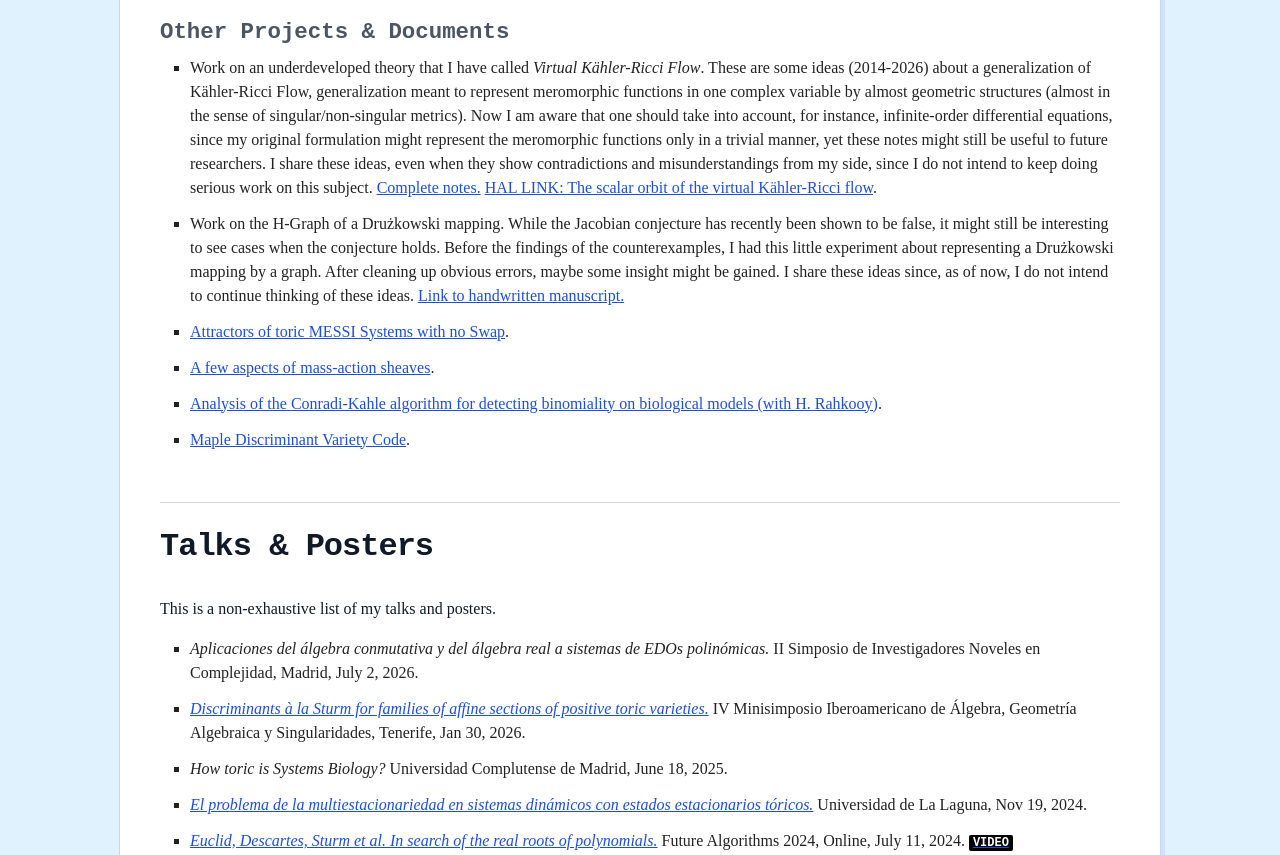
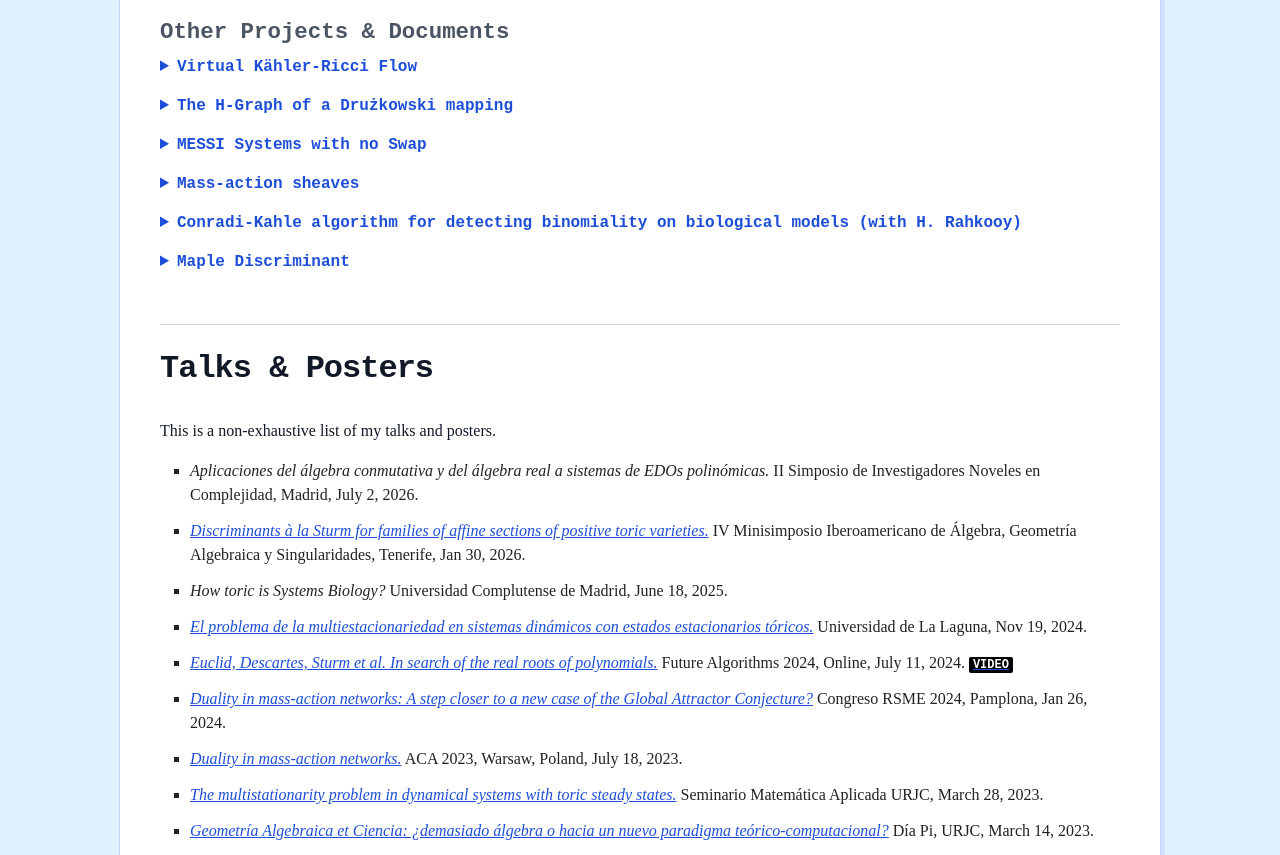
Before and after one commit to alexandru-iosif/alexandru-iosif.github.io, a plain HTML site: page index.html in a window 1280 px wide. Shown: the part 1667-2522 px from the top of the page. Drawn offline with Linux system fonts and the light colour scheme.

Commit message:
small change

```diff
--- a/index.html
+++ b/index.html
@@ -298,8 +298,10 @@ K&auml;hlerK&auml;hler				<i>Efficiently and Effectively Recognizing Toricity of
         </ul>
 
         <h2>Other Projects & Documents</h2>
-        <ul>
-            <li>Work on an underdeveloped theory that I have
+
+	<details class="teaching-details">
+	  <summary>Virtual K&auml;hler-Ricci Flow</summary>
+          Work on an underdeveloped theory that I have
 	  called <i>Virtual K&auml;hler-Ricci
 	    Flow</i>. These are some ideas
 	  (2014-2026) about a generalization of
@@ -327,9 +329,13 @@ K&auml;hlerK&auml;hler				<i>Efficiently and Effectively Recognizing Toricity of
 	    notes.</a>  <a href="https://hal.science/hal-02453356/document"
 			   target="_blank" rel="noopener"> HAL
 	    LINK: The scalar orbit of the virtual
-		K&auml;hler-Ricci flow</a>.</li>
+	    K&auml;hler-Ricci flow</a>.
+	</details>
 
-	    <li> Work on the H-Graph of a Dru&zdot;kowski
+	<details class="teaching-details">
+	  <summary>The H-Graph of a Dru&zdot;kowski
+	    mapping</summary>
+	  	    Work on the H-Graph of a Dru&zdot;kowski
 	    mapping. While the Jacobian conjecture has recently been
 	    shown to be false, it might still be interesting to see
 	    cases when the conjecture holds. Before the findings of the
@@ -339,20 +345,42 @@ K&auml;hlerK&auml;hler				<i>Efficiently and Effectively Recognizing Toricity of
 	    gained. I share these ideas since, as of now, I do not
 	    intend to continue thinking of these ideas. <a href="Docs/Jacobian.pdf"
 	    target="_blank" rel="noopener"> Link to handwritten
-	    manuscript.
-				 </a></li>
+	    manuscript.</a>
+	</details>
+
+	<details class="teaching-details">
+	  <summary>MESSI Systems with no Swap</summary>
+	  <a href="https://hal.science/hal-03064378v1/document" target="_blank" rel="noopener">
+	    Attractors of toric MESSI Systems with no Swap</a>.
+	</details>
+
+
+	<details class="teaching-details">
+	  <summary>Mass-action sheaves</summary>
+	  <a href="https://hal.science/hal-02296867v1/document" target="_blank" rel="noopener">
+	    A few aspects of mass-action sheaves</a>.
+	</details>
+
+
+	<details class="teaching-details">
+	  <summary>Conradi-Kahle algorithm for detecting binomiality on biological models (with H. Rahkooy)</summary>
+	  <a href="https://arxiv.org/pdf/1912.06896.pdf" target="_blank" rel="noopener">
+	    Analysis of the Conradi-Kahle algorithm for detecting binomiality on biological models (with H. Rahkooy)</a>.
+	</details>
+
+
+	<details class="teaching-details">
+	  <summary>Maple Discriminant</summary>
+	  <a href="https://bitbucket.org/alexandru-iosif/maplesturmdiscriminants/src/master/"
+	     target="_blank" rel="noopener">Maple Discriminant Variety Code</a>.
+	</details>
 
 
 
-            <li><a href="https://hal.science/hal-03064378v1/document" target="_blank" rel="noopener">
-				Attractors of toric MESSI Systems with no Swap</a>.</li>
-            <li><a href="https://hal.science/hal-02296867v1/document" target="_blank" rel="noopener">
-				A few aspects of mass-action sheaves</a>.</li>
-            <li><a href="https://arxiv.org/pdf/1912.06896.pdf" target="_blank" rel="noopener">
-				Analysis of the Conradi-Kahle algorithm for detecting binomiality on biological models (with H. Rahkooy)</a>.</li>
-            <li><a href="https://bitbucket.org/alexandru-iosif/maplesturmdiscriminants/src/master/"
-					target="_blank" rel="noopener">Maple Discriminant Variety Code</a>.</li>
-        </ul>
+
+
+
+
     </section>
 
     <section id="talks">
```
Lines whose indentation alone changed are shown as unchanged.
